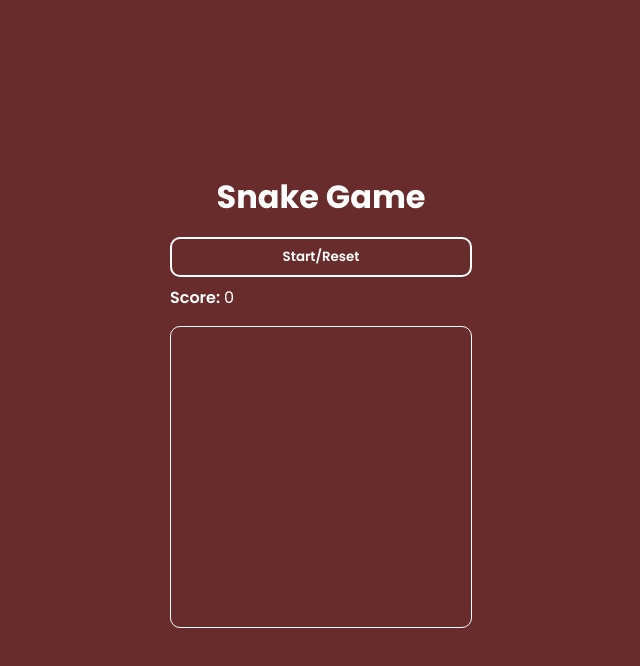
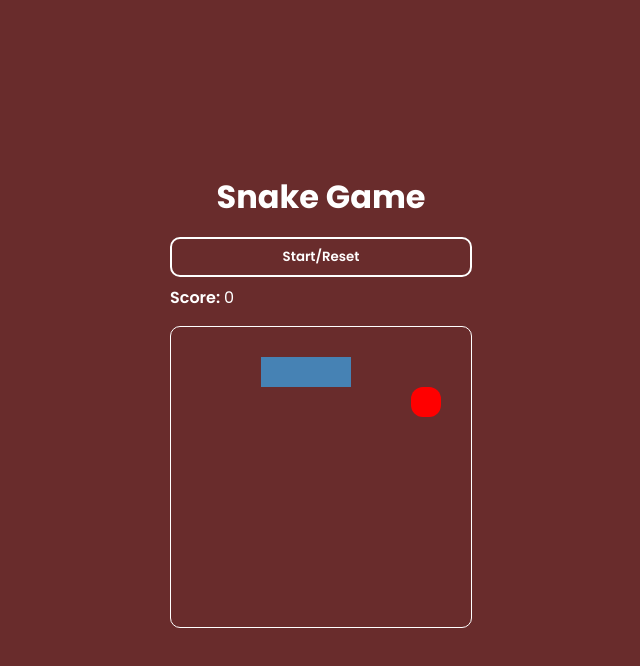
Before and after one commit to HenriquePinheiro12/VanillaJS-Games, a plain HTML site: page snake-game/index.html in a window 1280 px wide. Both pictures are taken after a click on the button "Start/Reset". Shown: the whole page, without its empty margins (319-959 px from the left). Drawn offline with Linux system fonts and the light colour scheme.

Commit message:
added move
lacks bugs fixes

```diff
--- a/snake-game/script.js
+++ b/snake-game/script.js
@@ -2,12 +2,13 @@ const $start = document.querySelector('.start')
 const $score = document.querySelector('.score')
 const $container = document.querySelector('.grid')
 const snake = {
-    length : 3,
+    length : 3, // score
     direction : 1,
-    speed : 500,
+    speed : 1000,
+    body : [13, 12, 11]
 }
-let applePosition;
-
+let apples = [];
+let gameOver = false
 
 // renders game board and return its children
 const renderBoard = () => {
@@ -20,11 +21,60 @@ const renderBoard = () => {
 const $squares = renderBoard();
 
 const startGame = () => {
-    snake.length = 3;
-    snake.direction = 1;
-    snake.speed = 500
+    console.log(snake)
 
 
+    snake.direction = 1;
+    snake.speed = 1000
+    snake.body = [13, 12, 11]
+
+    for(i of snake.body){
+        $squares[i].classList.add('snake')
+    }
+
+
+    setTimeout(move, snake.speed)
+    setTimeout(generateApple, snake.speed * 1.5)
+}
+
+const move = () => {
+    const {body, direction} = snake
+
+    // check colision
+    if(
+        body[0] < 10 && direction === -10 ||
+        (body[0] + 1) % 10 === 0 && direction === 1 ||
+        body[0] >= 90 && direction === 10 ||
+        body[0] % 10 == 0 && direction === -1
+    ) return handleColision()
+
+    const removedEl = body.pop()
+    body.unshift(body[0] + direction)
+
+    $squares[removedEl].classList.remove('snake')
+    $squares[body[0]].classList.add('snake')
+
+
+    if(apples.includes(body[0])){
+        // handle apple eat
+        body.push(removedEl)
+        apples.splice(apples.indexOf(body[0]), 1)
+        $squares[body[0]].classList.remove('apple')
+    }
+
+    setInterval(move, snake.speed)
+}
+
+const generateApple = () => {
+    let newApple;
+    do{
+        newApple = Math.floor(Math.random() * 100)
+    } while(snake.body.includes(newApple))
+
+    apples.push(newApple)
+    $squares[newApple].classList.add('apple')
+
+    setTimeout(generateApple, snake.speed * 2)
 }
 
 const changeSnakeDirection = ({keyCode}) => {
@@ -34,20 +84,33 @@ const changeSnakeDirection = ({keyCode}) => {
     // Arrow down = 40
     if(keyCode > 40 || keyCode < 37) return
 
+    const {direction} = snake
+
     switch(keyCode){
         case 37:
+            if(direction === 1) return
             snake.direction = -1
             break;
         case 38:
+            if(direction === 10) return
             snake.direction = -10
             break;
         case 39:
+            if(direction === -1) return
             snake.direction = 1
             break;
         case 40:
+            if(direction === -10) return
             snake.direction = 10
             break;
     }
+
+    console.log(snake.direction)
+}
+
+const handleColision = () => {
+
+    alert(`Game over! Score: ${snake.length}`)
 }
 
 $start.addEventListener('click', startGame)
--- a/snake-game/style.css
+++ b/snake-game/style.css
@@ -59,6 +59,12 @@ h1{
 
 .grid .snake{
     background: steelblue;
+
+}
+
+.grid .snake:last-child{
+    border-radius: 5px;
+    background-color: red;
 }
 
 .grid .apple{
```
